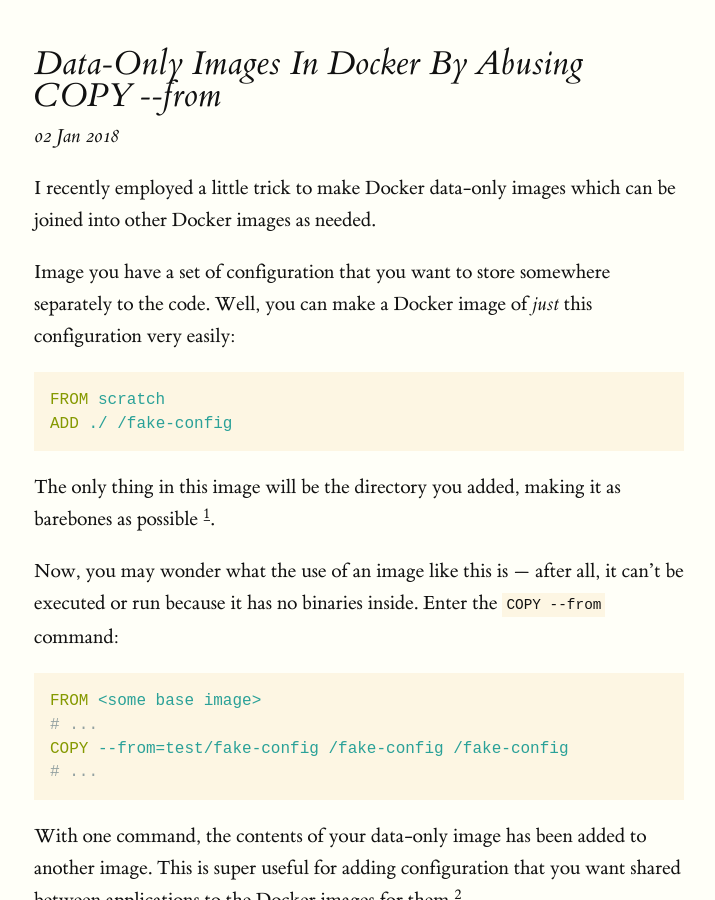
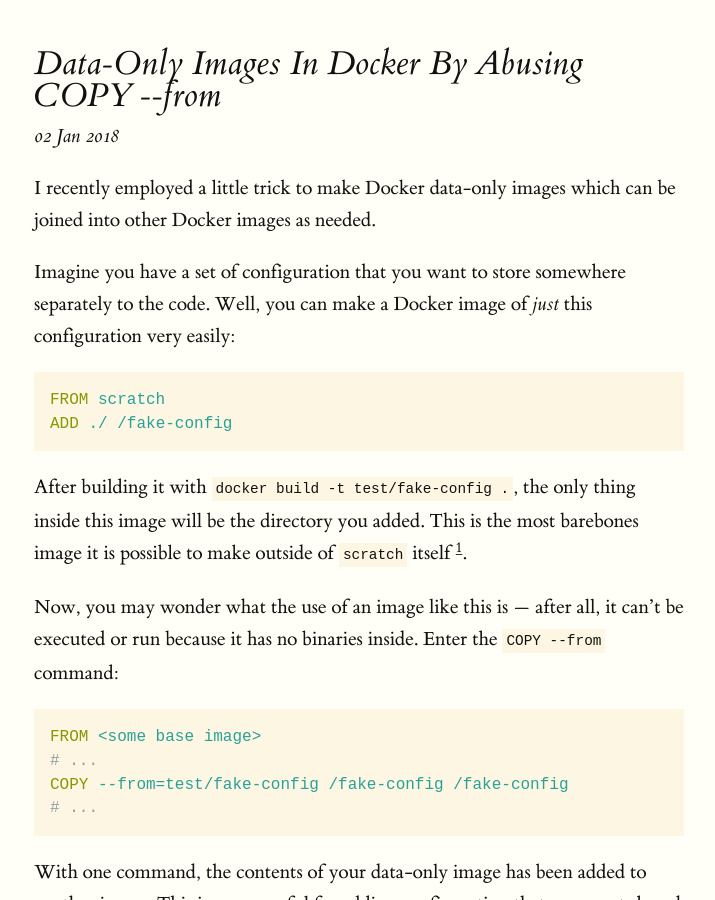
Before and after one commit to nathankleyn/nathankleyn.github.io, a Jekyll site: the page built from _posts/2018-01-02-data-only-images-in-docker-by-abusing-copy-from.md, in a window 1280 px wide and 900 px high, scrolled down 499 px. Shown: the whole window, without its empty margins (126-841 px from the left). Built offline with Jekyll 4.4.1, drawn with Linux system fonts in a browser that asks for light colours.

Commit message:
Grammar and spelling corrections.

````diff
--- a/_posts/2018-01-02-data-only-images-in-docker-by-abusing-copy-from.md
+++ b/_posts/2018-01-02-data-only-images-in-docker-by-abusing-copy-from.md
@@ -5,14 +5,14 @@
 
 I recently employed a little trick to make Docker data-only images which can be joined into other Docker images as needed.
 
-Image you have a set of configuration that you want to store somewhere separately to the code. Well, you can make a Docker image of _just_ this configuration very easily:
+Imagine you have a set of configuration that you want to store somewhere separately to the code. Well, you can make a Docker image of _just_ this configuration very easily:
 
 ```dockerfile
 FROM scratch
 ADD ./ /fake-config
 ```
 
-The only thing in this image will be the directory you added, making it as barebones as possible [^1].
+After building it with `docker build -t test/fake-config .`, the only thing inside this image will be the directory you added. This is the most barebones image it is possible to make outside of `scratch` itself [^1].
 
 Now, you may wonder what the use of an image like this is — after all, it can't be executed or run because it has no binaries inside. Enter the `COPY --from` command:
 
````
